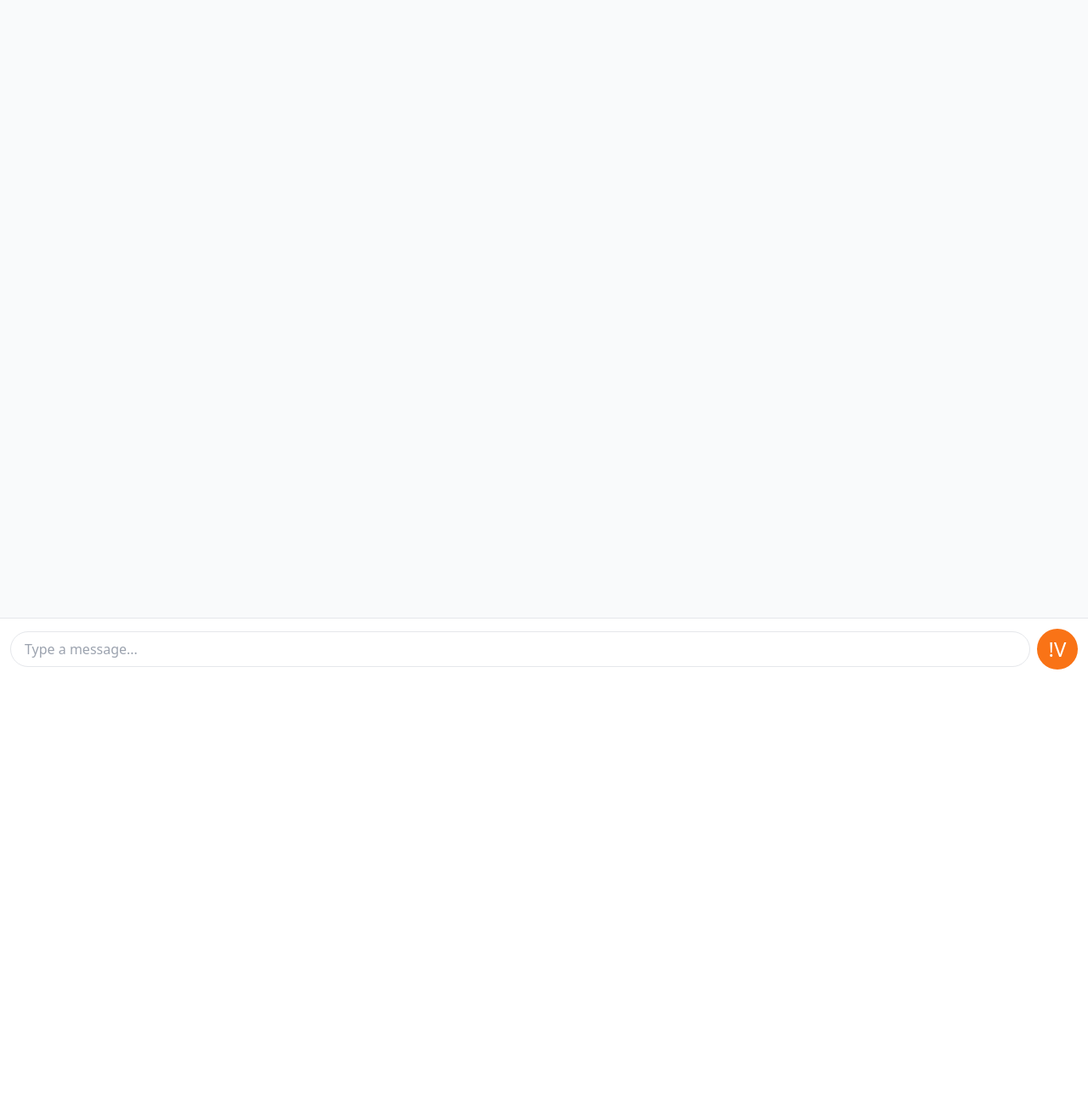
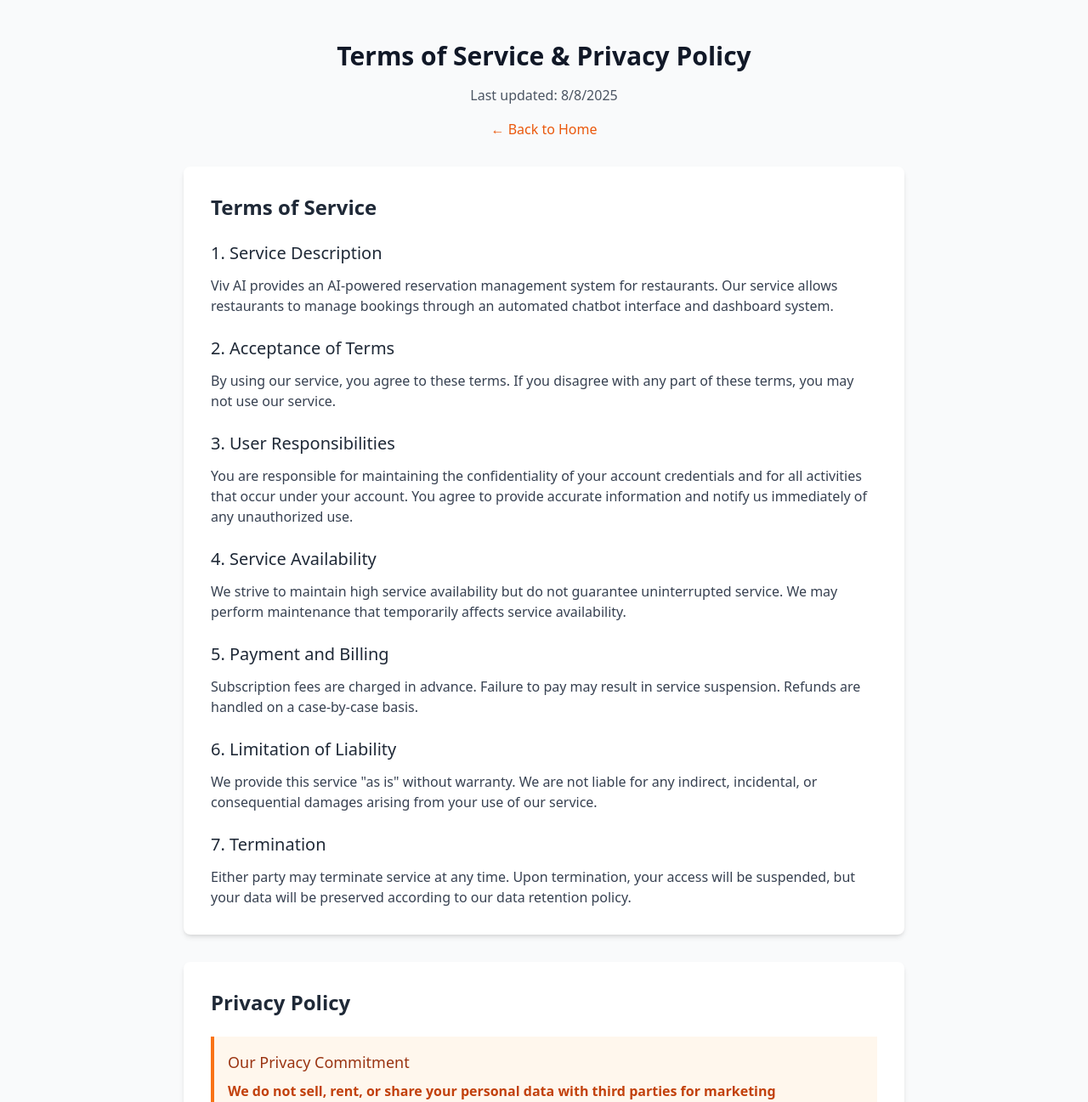
Before and after one commit to rodneyberubee/viv-frontend, a Next.js app: page /tos in a window 1280 px wide. Shown: the top 1297 px of the page at 85% size. Before the commit the page ends 800 px from the top, so only its background shows below. Built offline with nearby package versions, Linux system fonts and the light colour scheme.

Commit message:
Create tos.tsx

```diff
--- /dev/null
+++ b/pages/tos.tsx
@@ -0,0 +1,147 @@
+import React from 'react';
+import Head from 'next/head';
+import Link from 'next/link';
+
+const TermsOfService = () => {
+  return (
+    <>
+      <Head>
+        <title>Terms of Service & Privacy Policy - Viv AI</title>
+        <meta name="description" content="Terms of service and privacy policy for Viv AI reservation system" />
+      </Head>
+
+      <div className="min-h-screen bg-gray-50">
+        <div className="max-w-4xl mx-auto py-12 px-6">
+          {/* Header */}
+          <div className="text-center mb-8">
+            <h1 className="text-3xl font-bold text-gray-900 mb-4">Terms of Service & Privacy Policy</h1>
+            <p className="text-gray-600">Last updated: {new Date().toLocaleDateString()}</p>
+            <Link href="/" className="inline-block mt-4 text-orange-600 hover:underline">
+              ← Back to Home
+            </Link>
+          </div>
+
+          {/* Terms of Service */}
+          <section className="bg-white rounded-lg shadow-md p-8 mb-8">
+            <h2 className="text-2xl font-semibold text-gray-800 mb-6">Terms of Service</h2>
+
+            <div className="space-y-6 text-gray-700">
+              <div>
+                <h3 className="text-xl font-medium text-gray-800 mb-3">1. Service Description</h3>
+                <p>Viv AI provides an AI-powered reservation management system for restaurants. Our service allows restaurants to manage bookings through an automated chatbot interface and dashboard system.</p>
+              </div>
+
+              <div>
+                <h3 className="text-xl font-medium text-gray-800 mb-3">2. Acceptance of Terms</h3>
+                <p>By using our service, you agree to these terms. If you disagree with any part of these terms, you may not use our service.</p>
+              </div>
+
+              <div>
+                <h3 className="text-xl font-medium text-gray-800 mb-3">3. User Responsibilities</h3>
+                <p>You are responsible for maintaining the confidentiality of your account credentials and for all activities that occur under your account. You agree to provide accurate information and notify us immediately of any unauthorized use.</p>
+              </div>
+
+              <div>
+                <h3 className="text-xl font-medium text-gray-800 mb-3">4. Service Availability</h3>
+                <p>We strive to maintain high service availability but do not guarantee uninterrupted service. We may perform maintenance that temporarily affects service availability.</p>
+              </div>
+
+              <div>
+                <h3 className="text-xl font-medium text-gray-800 mb-3">5. Payment and Billing</h3>
+                <p>Subscription fees are charged in advance. Failure to pay may result in service suspension. Refunds are handled on a case-by-case basis.</p>
+              </div>
+
+              <div>
+                <h3 className="text-xl font-medium text-gray-800 mb-3">6. Limitation of Liability</h3>
+                <p>We provide this service "as is" without warranty. We are not liable for any indirect, incidental, or consequential damages arising from your use of our service.</p>
+              </div>
+
+              <div>
+                <h3 className="text-xl font-medium text-gray-800 mb-3">7. Termination</h3>
+                <p>Either party may terminate service at any time. Upon termination, your access will be suspended, but your data will be preserved according to our data retention policy.</p>
+              </div>
+            </div>
+          </section>
+
+          {/* Privacy Policy */}
+          <section className="bg-white rounded-lg shadow-md p-8">
+            <h2 className="text-2xl font-semibold text-gray-800 mb-6">Privacy Policy</h2>
+
+            <div className="space-y-6 text-gray-700">
+              <div className="bg-orange-50 border-l-4 border-orange-500 p-4 mb-6">
+                <h3 className="text-lg font-medium text-orange-800 mb-2">Our Privacy Commitment</h3>
+                <p className="text-orange-700">
+                  <strong>We do not sell, rent, or share your personal data with third parties for marketing purposes.</strong>
+                  We believe your data belongs to you, not to data brokers or advertisers.
+                </p>
+              </div>
+
+              <div>
+                <h3 className="text-xl font-medium text-gray-800 mb-3">1. Information We Collect</h3>
+                <p><strong>Restaurant Information:</strong> Business name, contact details, operating hours, and reservation preferences.</p>
+                <p><strong>Reservation Data:</strong> Customer names, contact information, party sizes, and reservation times submitted through our system.</p>
+                <p><strong>Usage Data:</strong> Basic analytics about how you use our dashboard and system performance metrics.</p>
+              </div>
+
+              <div>
+                <h3 className="text-xl font-medium text-gray-800 mb-3">2. How We Use Your Information</h3>
+                <ul className="list-disc list-inside space-y-2">
+                  <li>To provide and maintain our reservation service</li>
+                  <li>To process payments and manage subscriptions</li>
+                  <li>To provide customer support</li>
+                  <li>To improve our service functionality</li>
+                  <li>To send important service notifications</li>
+                </ul>
+              </div>
+
+              <div>
+                <h3 className="text-xl font-medium text-gray-800 mb-3">3. Data Storage and Security</h3>
+                <p>Your data is stored securely using industry-standard practices. We use encrypted connections and secure databases to protect your information. Data is backed up regularly to prevent loss.</p>
+              </div>
+
+              <div>
+                <h3 className="text-xl font-medium text-gray-800 mb-3">4. Third-Party Services</h3>
+                <p>We use the following third-party services that may have access to limited data:</p>
+                <ul className="list-disc list-inside space-y-2 mt-2">
+                  <li><strong>Airtable:</strong> Database storage for reservation data</li>
+                  <li><strong>Paddle:</strong> Payment processing (financial transactions only)</li>
+                  <li><strong>OpenAI:</strong> AI processing for chatbot functionality (conversation data only)</li>
+                </ul>
+                <p className="mt-2">These services are bound by their own privacy policies and are used solely to provide our service functionality.</p>
+              </div>
+
+              <div>
+                <h3 className="text-xl font-medium text-gray-800 mb-3">5. Your Rights</h3>
+                <ul className="list-disc list-inside space-y-2">
+                  <li><strong>Access:</strong> Request a copy of your personal data</li>
+                  <li><strong>Correction:</strong> Update or correct inaccurate information</li>
+                  <li><strong>Deletion:</strong> Request deletion of your account and data</li>
+                  <li><strong>Export:</strong> Download your reservation data</li>
+                </ul>
+              </div>
+
+              <div>
+                <h3 className="text-xl font-medium text-gray-800 mb-3">6. Data Retention</h3>
+                <p>We retain your data as long as your account is active. When you cancel your subscription, your data is preserved for 90 days in case you wish to reactivate, then permanently deleted unless required by law to retain longer.</p>
+              </div>
+
+              <div>
+                <h3 className="text-xl font-medium text-gray-800 mb-3">7. Contact Us</h3>
+                <p>If you have questions about these terms or our privacy practices, please contact us through our support channels.</p>
+              </div>
+            </div>
+          </section>
+
+          {/* Footer */}
+          <div className="text-center mt-8">
+            <Link href="/" className="text-orange-600 hover:underline">
+              ← Back to Home
+            </Link>
+          </div>
+        </div>
+      </div>
+    </>
+  );
+};
+
+export default TermsOfService;
```
